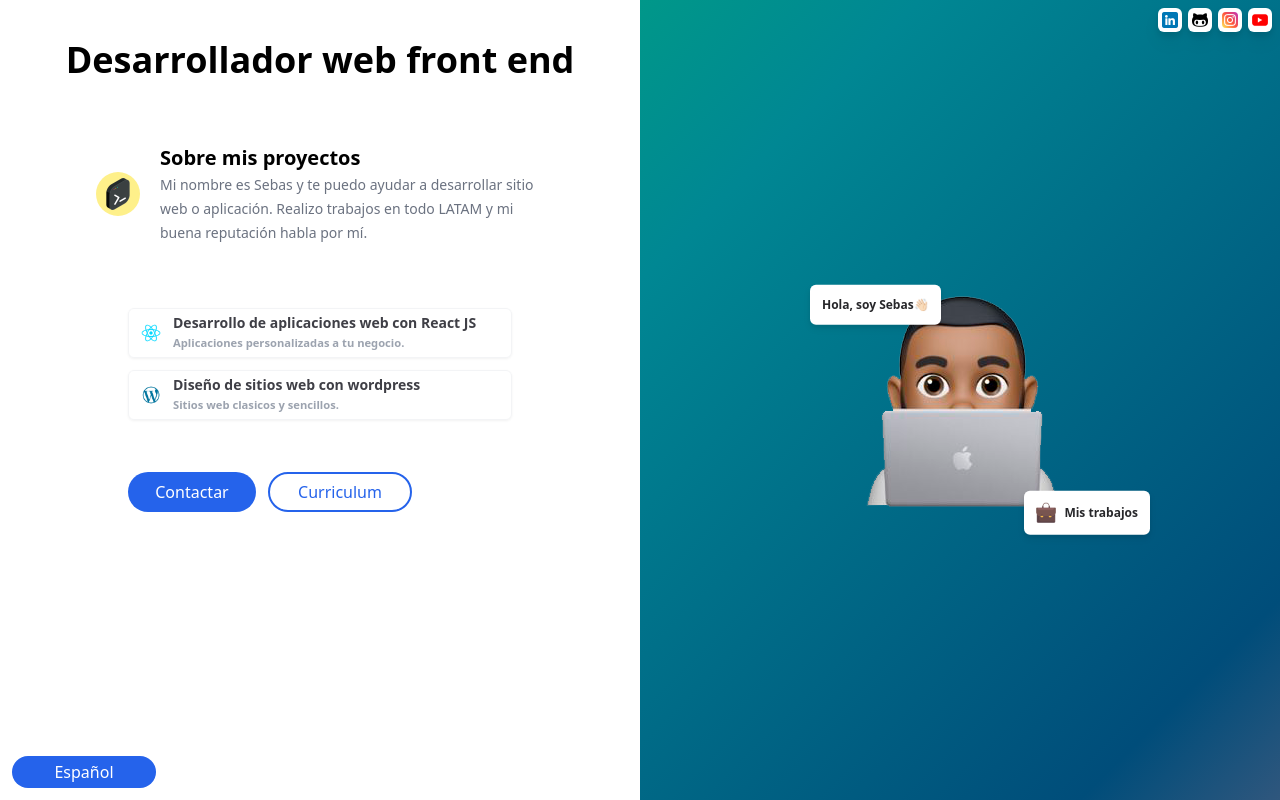
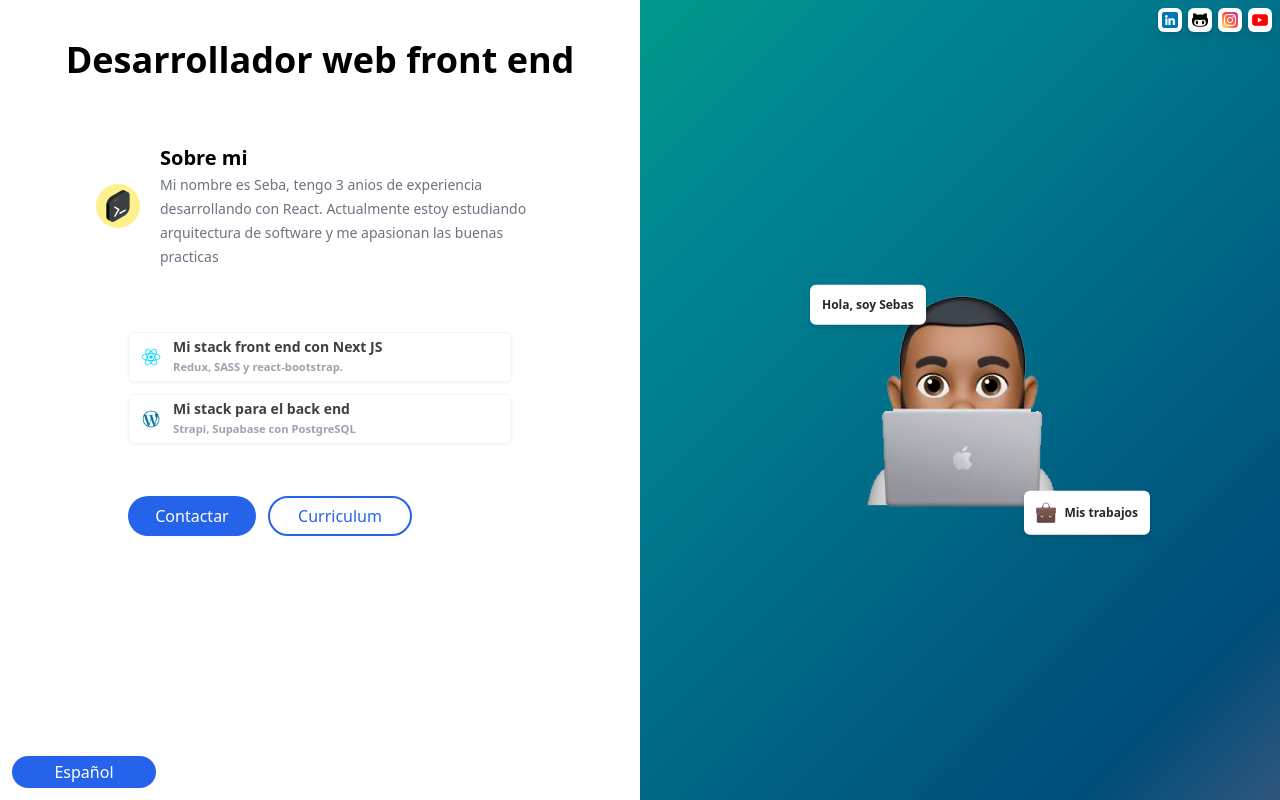
Before and after one commit to sebasc0de/portfolio, a Next.js app: page / in a window 1280 px wide. Shown: the top 800 px of the page. Built offline with nearby package versions, Linux system fonts and the light colour scheme.

Commit message:
Base text

```diff
--- a/src/components/HeroSection.tsx
+++ b/src/components/HeroSection.tsx
@@ -41,9 +41,9 @@ export const HeroSection = () => {
             <div className="bg-white rounded-md border border-gray-100 drop-shadow-sm p-1 px-3 flex lg:text-sm font-bold text-zinc-700 text-xs">
               <img src="/logos/react.png" className="w-5 mr-3 object-contain" />
               <div className="flex flex-col">
-                <p>{t("heroSection.reactWebApps")}</p>
+                <p>{t("heroSection.frontEndStack")}</p>
                 <small className="text-gray-400">
-                  Aplicaciones personalizadas a tu negocio.
+                  Redux, SASS y react-bootstrap.
                 </small>
               </div>
             </div>
@@ -54,9 +54,9 @@ export const HeroSection = () => {
                 className="w-5 mr-3 object-contain"
               />
               <div className="flex flex-col">
-                <p>{t("heroSection.wordpressWebs")}</p>
+                <p>{t("heroSection.backendStack")}</p>
                 <small className="text-gray-400">
-                  Sitios web clasicos y sencillos.
+                  Strapi, Supabase con PostgreSQL
                 </small>
               </div>
             </div>
--- a/src/translations/es/global.json
+++ b/src/translations/es/global.json
@@ -1,14 +1,14 @@
 {
   "heroSection": {
     "main-title": "Desarrollador web front end",
-    "aboutProjects": "Sobre mis proyectos",
-    "aboutProjectsText": "Mi nombre es Sebas y te puedo ayudar a desarrollar sitio web o aplicación. Realizo trabajos en todo LATAM y mi buena reputación habla por mí.",
-    "reactWebApps": "Desarrollo de aplicaciones web con React JS",
-    "wordpressWebs": "Diseño de sitios web con wordpress",
+    "aboutProjects": "Sobre mi",
+    "aboutProjectsText": "Mi nombre es Seba, tengo 3 anios de experiencia desarrollando con React. Actualmente estoy estudiando arquitectura de software y me apasionan las buenas practicas",
+    "frontEndStack": "Mi stack front end con Next JS",
+    "backendStack": "Mi stack para el back end",
     "contactButton": "Contactar"
   },
   "heroSectionDialog": {
-    "greeting": "Hola, soy Sebas👋🏻",
+    "greeting": "Hola, soy Sebas",
     "portfolio": "Mis trabajos"
   },
   "skillsSection": {
```
